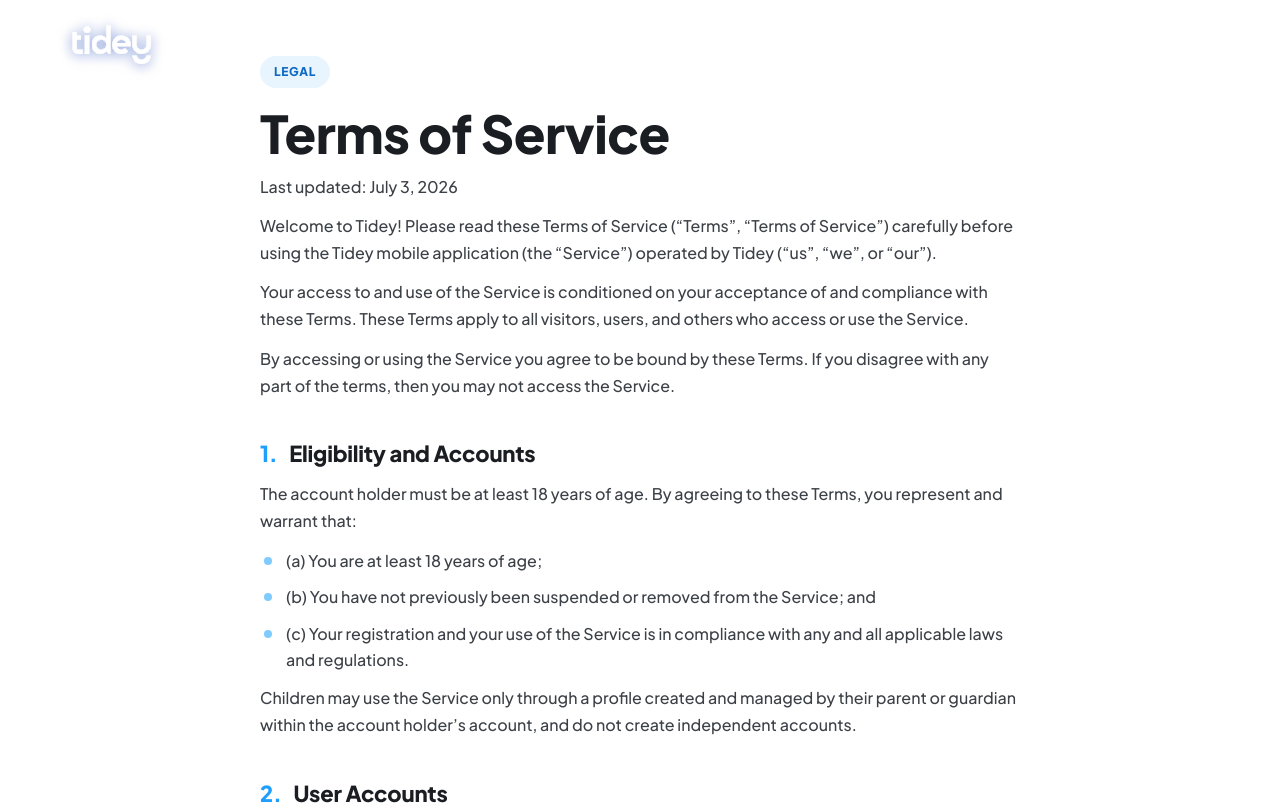
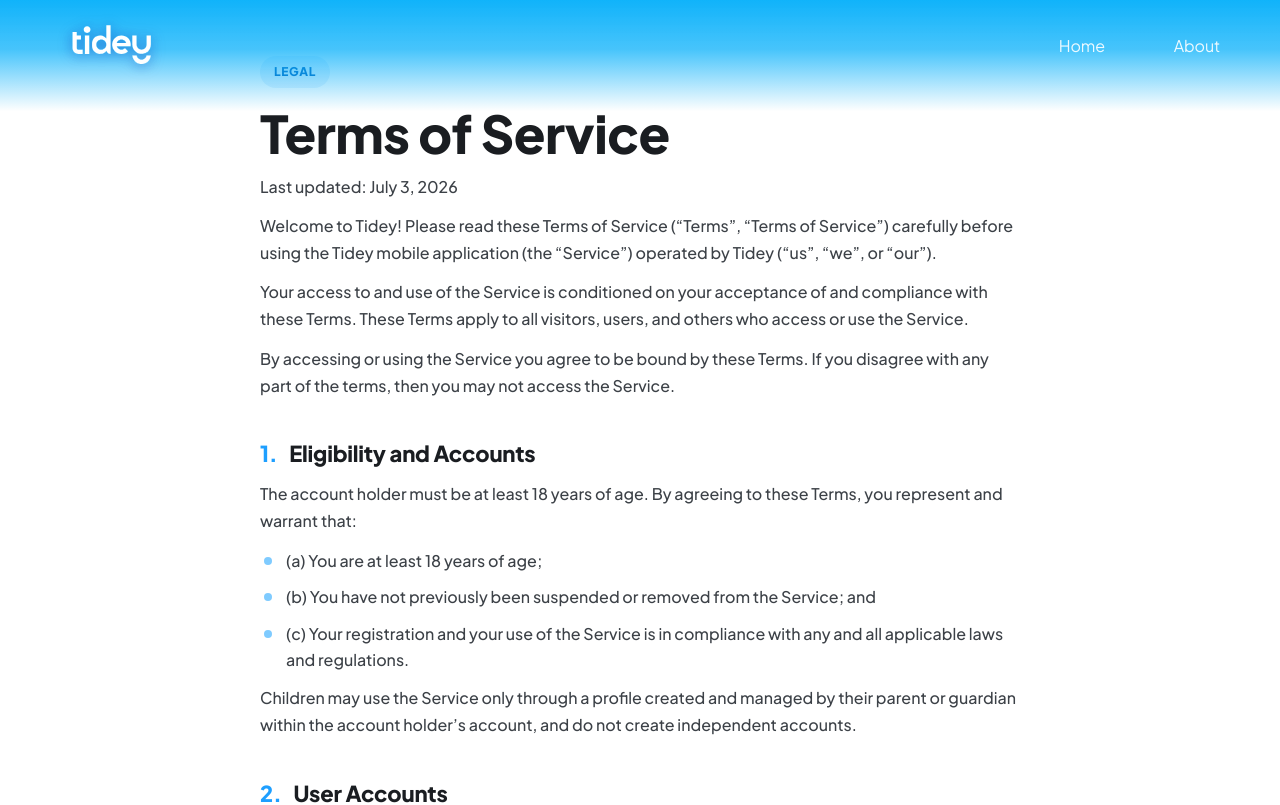
Before and after one commit to Ozzie-code-alt/Tidey-web, a Next.js app: page /terms in a window 1280 px wide. Shown: the top 805 px of the page. Built offline with nearby package versions, Linux system fonts and the light colour scheme.

Commit message:
Fix header color on legallayout pages

```diff
--- a/components/Header.tsx
+++ b/components/Header.tsx
@@ -2,6 +2,7 @@
 
 import { useEffect, useState } from "react";
 import Link from "next/link";
+import { usePathname } from "next/navigation";
 import Image from "next/image";
 import MobileDrawer from "./MobileDrawer";
 
@@ -13,6 +14,8 @@ const links = [
 export default function Header() {
   const [open, setOpen] = useState(false);
   const [scrolled, setScrolled] = useState(false);
+  const pathname = usePathname();
+  const forceFade = pathname === "/privacy" || pathname === "/terms";
 
   useEffect(() => {
     const onScroll = () => setScrolled(window.scrollY > 24);
@@ -28,7 +31,7 @@ export default function Header() {
         className="pointer-events-none absolute inset-x-0 top-0 h-[calc(var(--header-h)+20px)] transition-opacity duration-300"
         style={{
           background: "var(--header-fade)",
-          opacity: scrolled ? 1 : 0,
+          opacity: forceFade || scrolled ? 1 : 0,
         }}
       />
       <div className="relative mx-auto flex h-full max-w-[1940px] items-center justify-between md:px-7.5 lg:px-[60px]">
```
